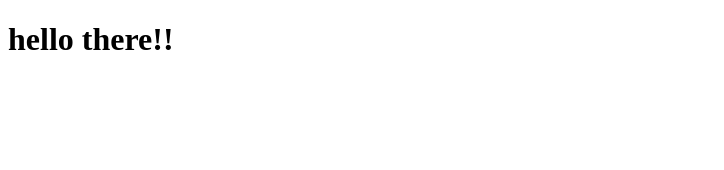
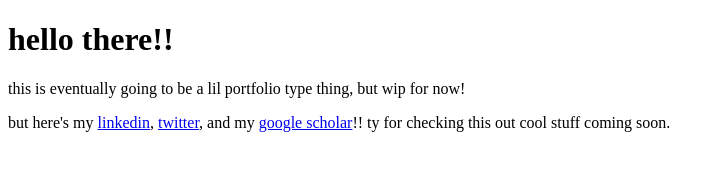
Before and after one commit to dhonk/about-me, a plain HTML site: page index.html in a window 1280 px wide. Shown: the whole page, without its empty margins (0-724 px from the left). Drawn offline with Linux system fonts and the light colour scheme.

Commit message:
init page

```diff
--- a/index.html
+++ b/index.html
@@ -6,5 +6,7 @@
 	</head>
 	<body>
 		<h1>hello there!!</h1>
+		<p>this is eventually going to be a lil portfolio type thing, but wip for now!</p>
+		<p>but here's my <a href="https://www.linkedin.com/in/daniel-hong-ucsc/" target="_blank" rel="noopener noreferrer">linkedin</a>, <a href="https://x.com/dhonk_log" target="_blank" rel="noopener noreferrer">twitter</a>, and my <a href="https://scholar.google.com/citations?user=N3FBiwoAAAAJ&hl=en&oi=sra" target="_blank" rel="noopener noreferrer">google scholar</a>!! ty for checking this out cool stuff coming soon.</p>
 	</body>
 </html>
```
